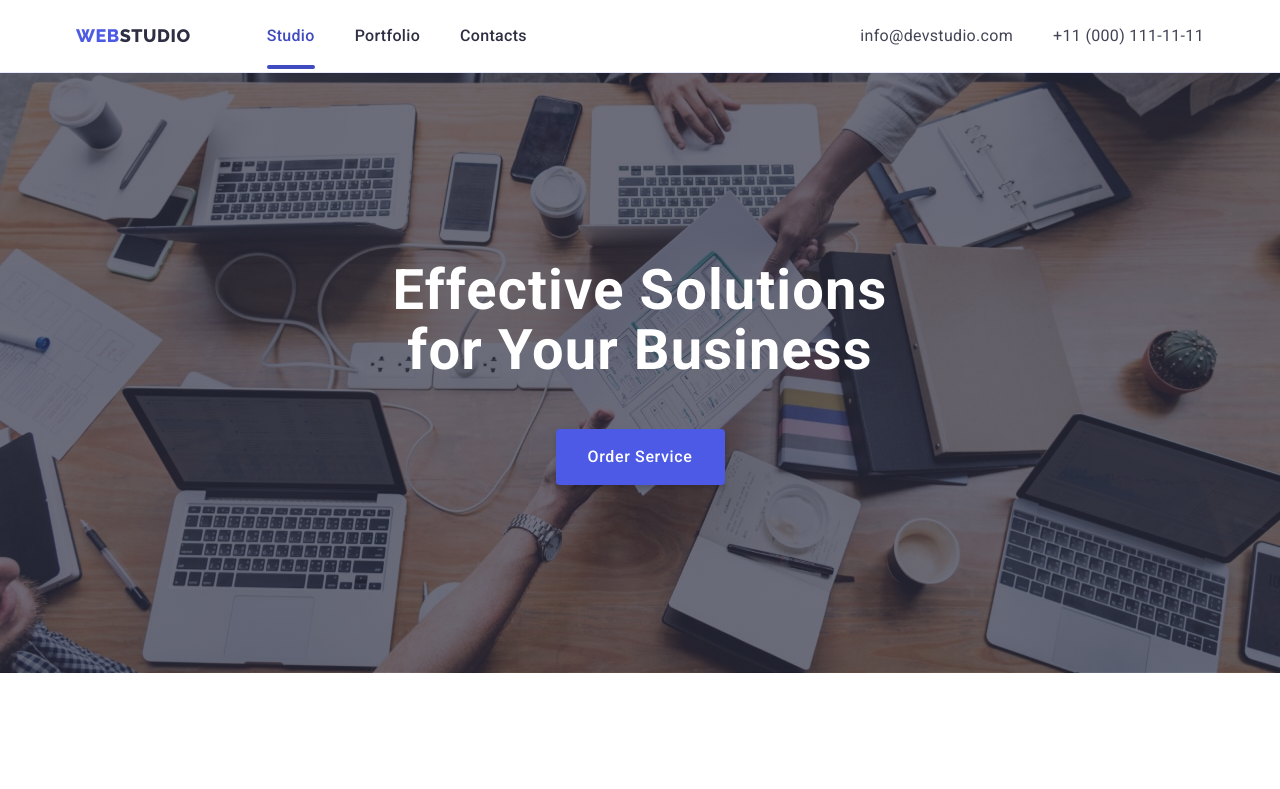
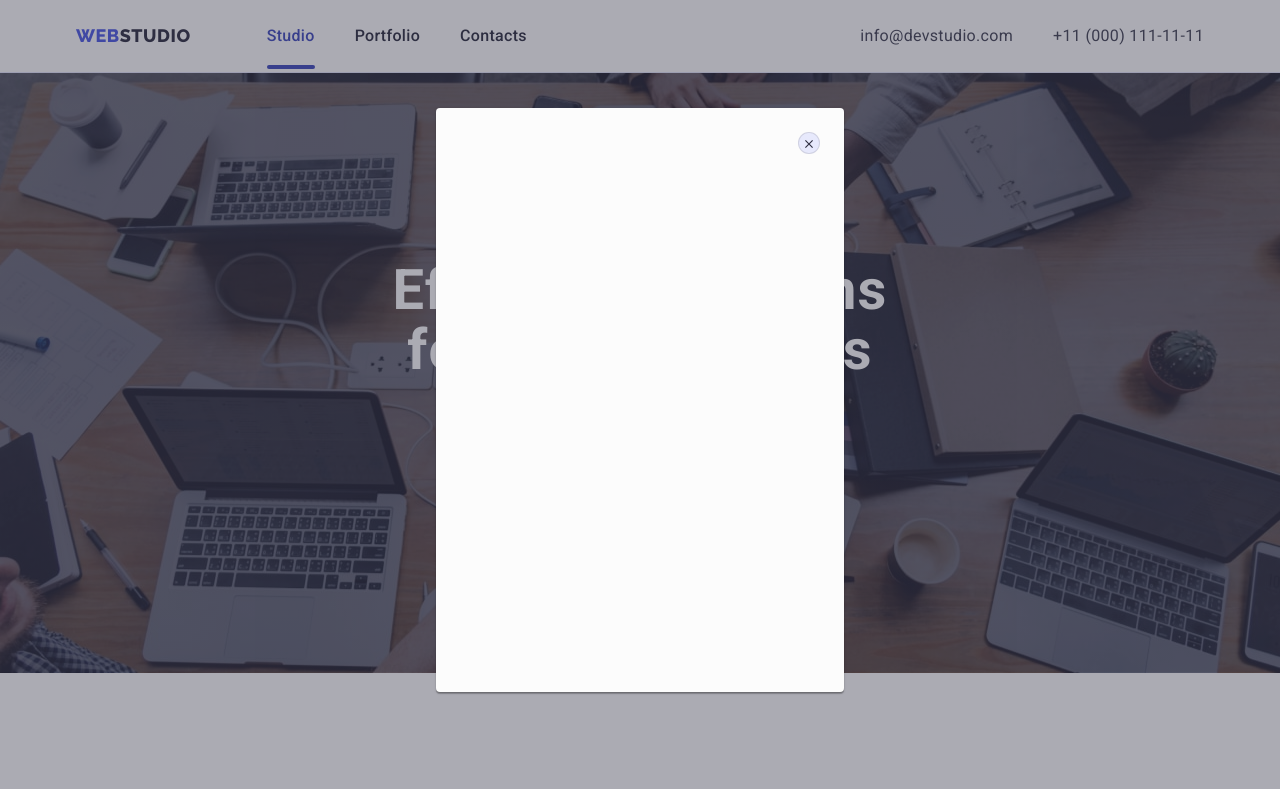
Before and after one commit to NikVio/goit-markup-hw-05, a plain HTML site: page index.html in a window 1280 px wide. Shown: the top 789 px of the page. Drawn offline with nearby package versions, Linux system fonts and the light colour scheme.

Commit message:
start modal

```diff
--- a/css/styles.css
+++ b/css/styles.css
@@ -675,3 +675,47 @@ img {
 .footer-soc-link:focus {
   background-color: var(--footer-icon-hover);
 }
+
+.backdrop {
+  position: fixed;
+  width: 100%;
+  height: 100%;
+  background: rgba(46, 47, 66, 0.4);
+  top: 0;
+}
+
+.modal {
+  position: absolute;
+  top: 50%;
+  left: 50%;
+  transform: translate(-50%, -50%);
+  width: 408px;
+  min-height: 584px;
+  background-color: #fcfcfc;
+  box-shadow: 0px 1px 1px rgba(0, 0, 0, 0.14), 0px 1px 3px rgba(0, 0, 0, 0.12),
+    0px 2px 1px rgba(0, 0, 0, 0.2);
+  border-radius: 4px;
+}
+
+.close-modal {
+  display: block;
+  margin: 24px 24px;
+  border-radius: 50%;
+  background-color: #e7e9fc;
+  border: 1px solid rgba(0, 0, 0, 0.1);
+  margin-left: auto;
+  color: #2e2f42;
+  transition: background-color var(--tra-speed) var(--tra-function),
+    color var(--tra-speed) var(--tra-function);
+}
+
+.icon-close-modal {
+  align-items: center;
+  fill: currentColor;
+}
+
+.close-modal:hover,
+.close-modal:focus {
+  background-color: #404bbf;
+  color: #ffffff;
+}
--- a/index.html
+++ b/index.html
@@ -63,7 +63,9 @@
       <section class="hero">
         <div class="container hero-container">
           <h1 class="hero-title">Effective Solutions for Your Business</h1>
-          <button class="hero-btn" type="button">Order Service</button>
+          <button class="hero-btn" data-modal-open type="button">
+            Order Service
+          </button>
         </div>
       </section>
 
@@ -543,5 +545,15 @@
         </div>
       </div>
     </footer>
+    <div class="backdrop" data-modal>
+      <div class="modal">
+        <button class="close-modal" data-modal-close>
+          <svg width="8" height="8" class="icon-close-modal">
+            <use href="./images/icons.svg#icon-Vector"></use>
+          </svg>
+        </button>
+      </div>
+    </div>
+    <script src="./js/modal.js"></script>
   </body>
 </html>
```
Also changed, not shown: js/madal.js (added, +14 -0 lines).
